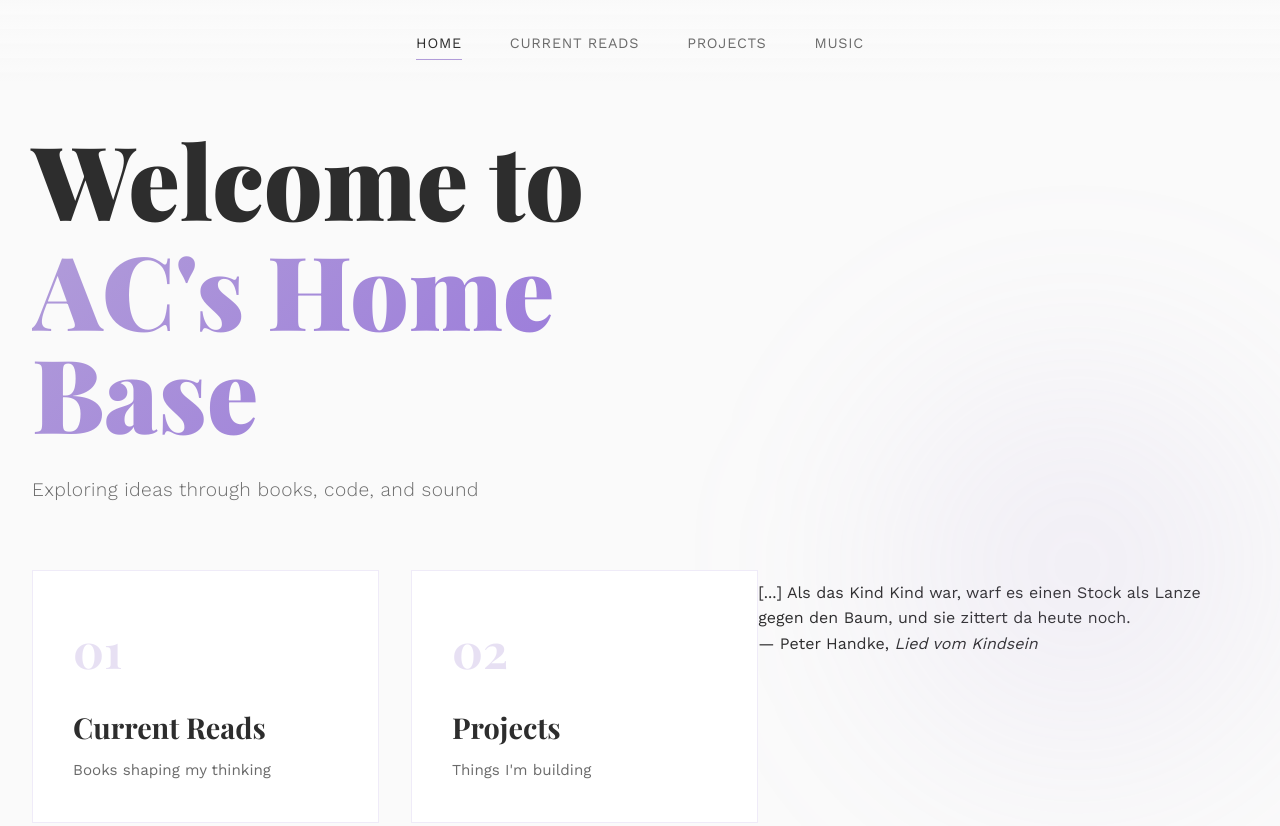
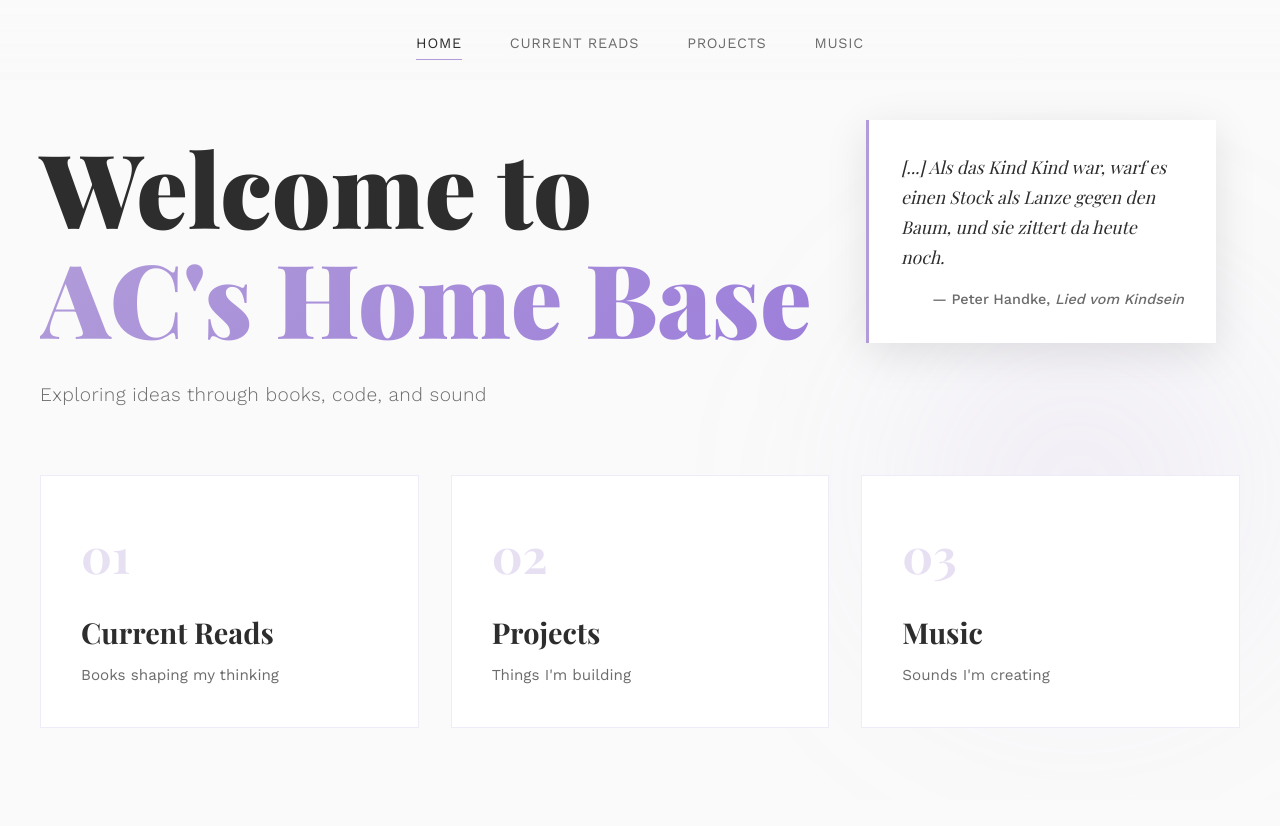
Before and after one commit to abahss/abahss.github.io, a plain HTML site: page index.html in a window 1280 px wide. Shown: the top 826 px of the page. After the commit the page ends 800 px from the top, so only its background shows below. Drawn offline with nearby package versions, Linux system fonts and the light colour scheme.

Commit message:
Add floating quote styles and animations
Added styles for floating quotes including animations and layout adjustments.

```diff
--- a/style.css
+++ b/style.css
@@ -222,6 +222,51 @@
     filter: blur(80px);
     animation: float 20s ease-in-out infinite;
     pointer-events: none;
+}
+
+.floating-quote {
+    position: absolute;
+    top: 15%;
+    right: 5%;
+    max-width: 350px;
+    padding: 2rem;
+    background: rgba(255, 255, 255, 0.95);
+    border-left: 3px solid var(--accent);
+    box-shadow: 0 10px 40px rgba(0, 0, 0, 0.1);
+    z-index: 2;
+    opacity: 0;
+    animation: floatIn 1.5s ease-out 1s forwards;
+}
+
+@keyframes floatIn {
+    from {
+        opacity: 0;
+        transform: translateY(30px);
+    }
+    to {
+        opacity: 1;
+        transform: translateY(0);
+    }
+}
+
+.quote-text {
+    font-family: 'Playfair Display', serif;
+    font-size: 1.1rem;
+    font-style: italic;
+    line-height: 1.7;
+    color: var(--text-primary);
+    margin-bottom: 1rem;
+}
+
+.quote-attribution {
+    font-size: 0.9rem;
+    color: var(--text-secondary);
+    text-align: right;
+    font-weight: 500;
+}
+
+.quote-attribution em {
+    font-style: italic;
 }
 
 @keyframes float {
@@ -610,6 +655,14 @@
         grid-template-columns: 1fr;
     }
 
+    .floating-quote {
+        position: relative;
+        top: auto;
+        right: auto;
+        max-width: 100%;
+        margin: 3rem 0;
+    }
+
     .page-content {
         padding: 6rem 1.5rem 3rem;
     }
```
